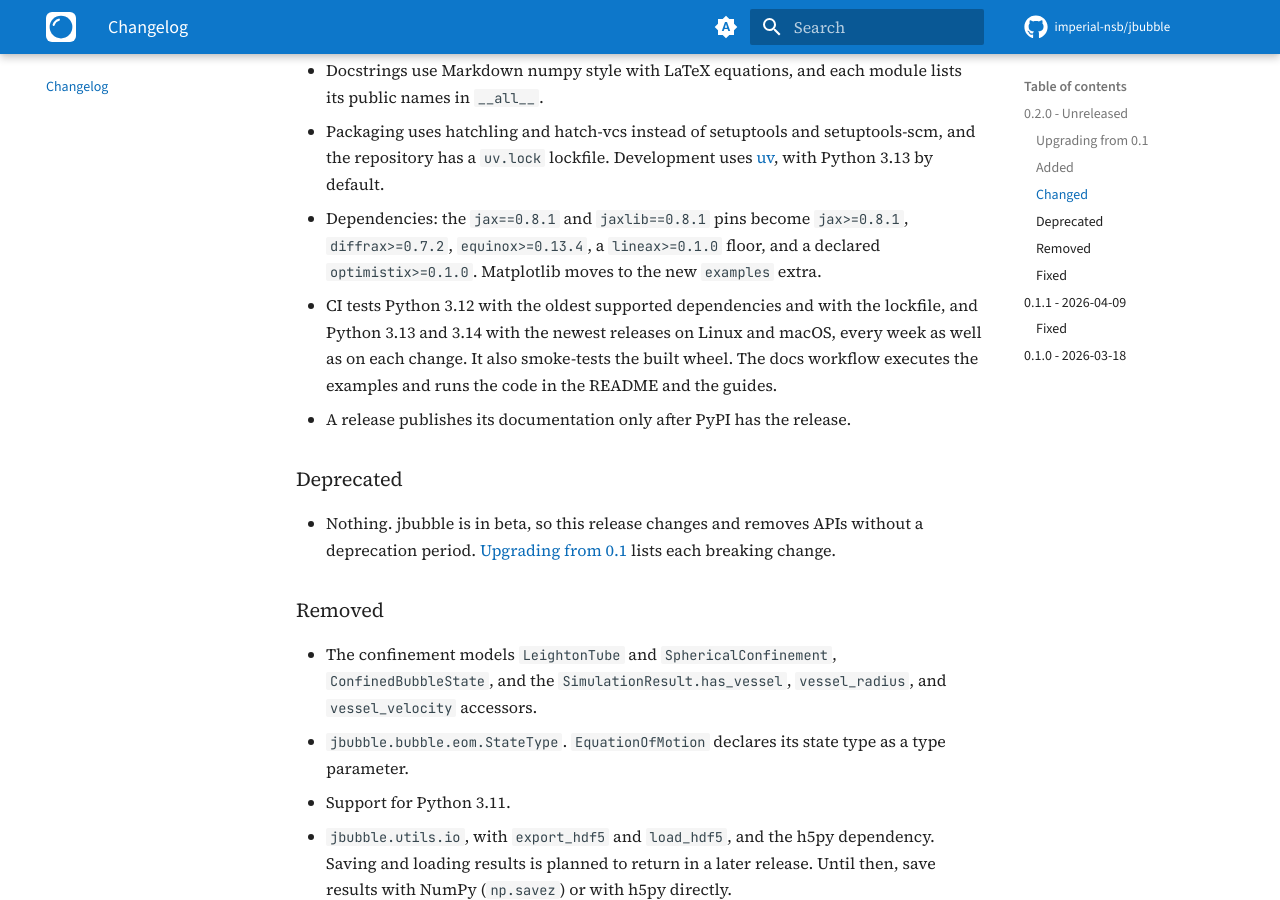
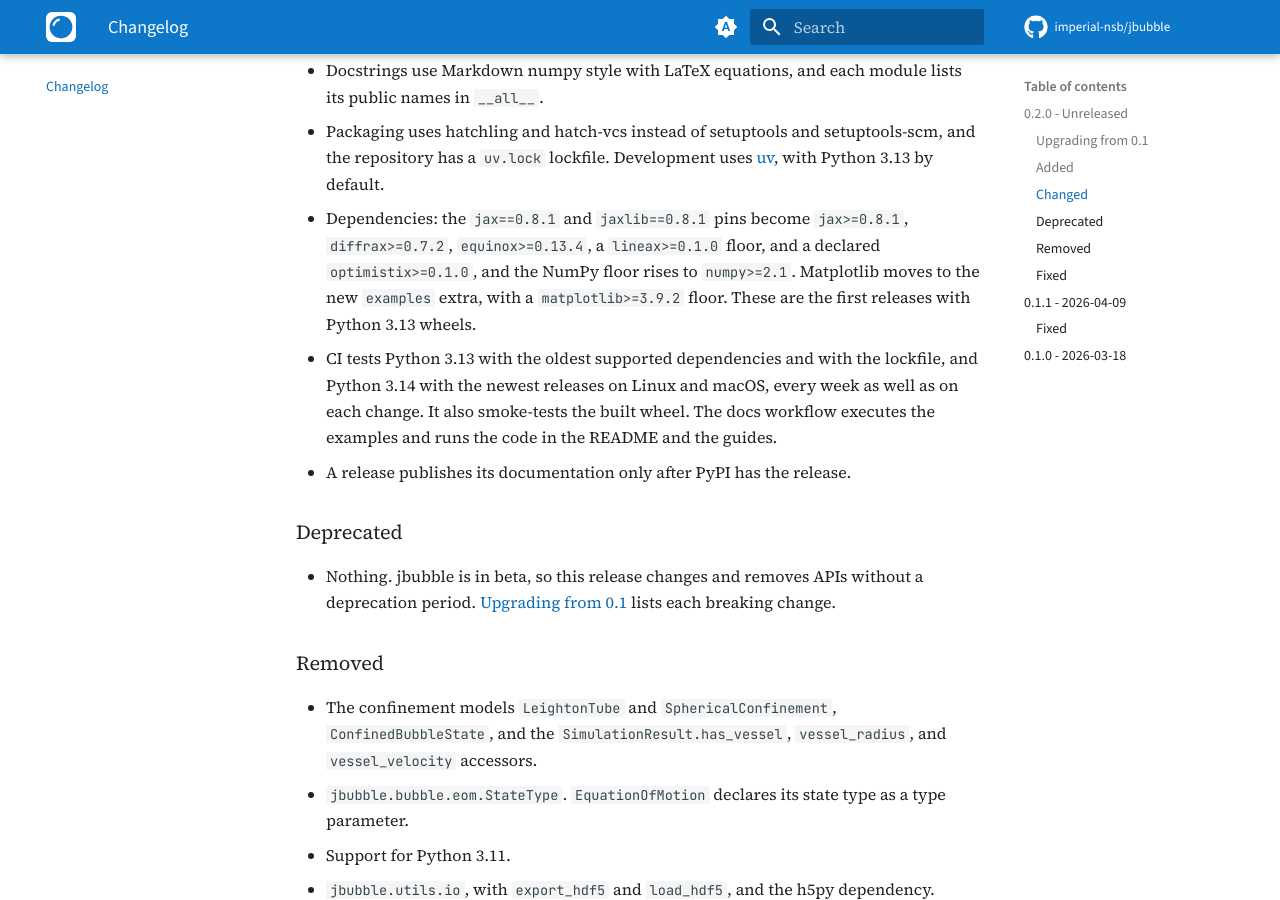
Before and after one commit to imperial-nsb/jbubble, an MkDocs documentation site: the page built from docs/changelog.md, in a window 1280 px wide and 900 px high, scrolled down 6238 px. Built offline with MkDocs 1.6.1 and Material for MkDocs 9.7.7, drawn with Linux system fonts in a browser that asks for light colours; nearby versions of some CDN libraries; comment, search, counter and statistics services are not loaded; some of the changed text lies outside the part shown.

Commit message:
build!: require Python 3.13 or later
Drop Python 3.12. Raise the NumPy floor to 2.1 and the Matplotlib floor
to 3.9.2, the first releases with Python 3.13 wheels, so the
lowest-direct CI job installs on Python 3.13. Use os.process_cpu_count
directly in GridSweep, and apply the pyupgrade fixes that the 3.13
target enables.

```diff
--- a/CHANGELOG.md
+++ b/CHANGELOG.md
@@ -18,7 +18,7 @@ documentation site with an example gallery. It contains breaking changes:
 
 Installation:
 
-- jbubble needs Python 3.12 or later.
+- jbubble needs Python 3.13 or later. Python 3.12 is no longer supported.
 - `jbubble.utils.io`, with `export_hdf5` and `load_hdf5`, and the h5py
   dependency are removed in 0.2.0. Saving and loading results is planned to
   return in a later release. Until then, save results with NumPy, as in
@@ -224,11 +224,9 @@ Fitting:
 - Packaging uses hatchling and hatch-vcs instead of setuptools and
   setuptools-scm, and the repository has a `uv.lock` lockfile. Development
   uses [uv](https://docs.astral.sh/uv/), with Python 3.13 by default.
-- Dependencies: the `jax==0.8.1` and `jaxlib==0.8.1` pins become `jax>=0.8.1`,
-  `diffrax>=0.7.2`, `equinox>=0.13.4`, a `lineax>=0.1.0` floor, and a
-  declared `optimistix>=0.1.0`. Matplotlib moves to the new `examples` extra.
-- CI tests Python 3.12 with the oldest supported dependencies and with the
-  lockfile, and Python 3.13 and 3.14 with the newest releases on Linux and
+- Dependencies: the `jax==0.8.1` and `jaxlib==0.8.1` pins become `jax>=0.8.1`, `diffrax>=0.7.2`, `equinox>=0.13.4`, a `lineax>=0.1.0` floor, and a declared `optimistix>=0.1.0`, and the NumPy floor rises to `numpy>=2.1`. Matplotlib moves to the new `examples` extra, with a `matplotlib>=3.9.2` floor. These are the first releases with Python 3.13 wheels.
+- CI tests Python 3.13 with the oldest supported dependencies and with the
+  lockfile, and Python 3.14 with the newest releases on Linux and
   macOS, every week as well as on each change. It also smoke-tests the built
   wheel. The docs workflow executes the examples and runs the code in the
   README and the guides.
```
Also changed, not shown: AGENTS.md (+1 -1 lines), CONTRIBUTING.md (+6 -6 lines), README.md (+1 -1 lines), docs/guide/installation.md (+1 -1 lines), docs/index.md (+1 -1 lines), pyproject.toml (+6 -5 lines), 5 other files.
